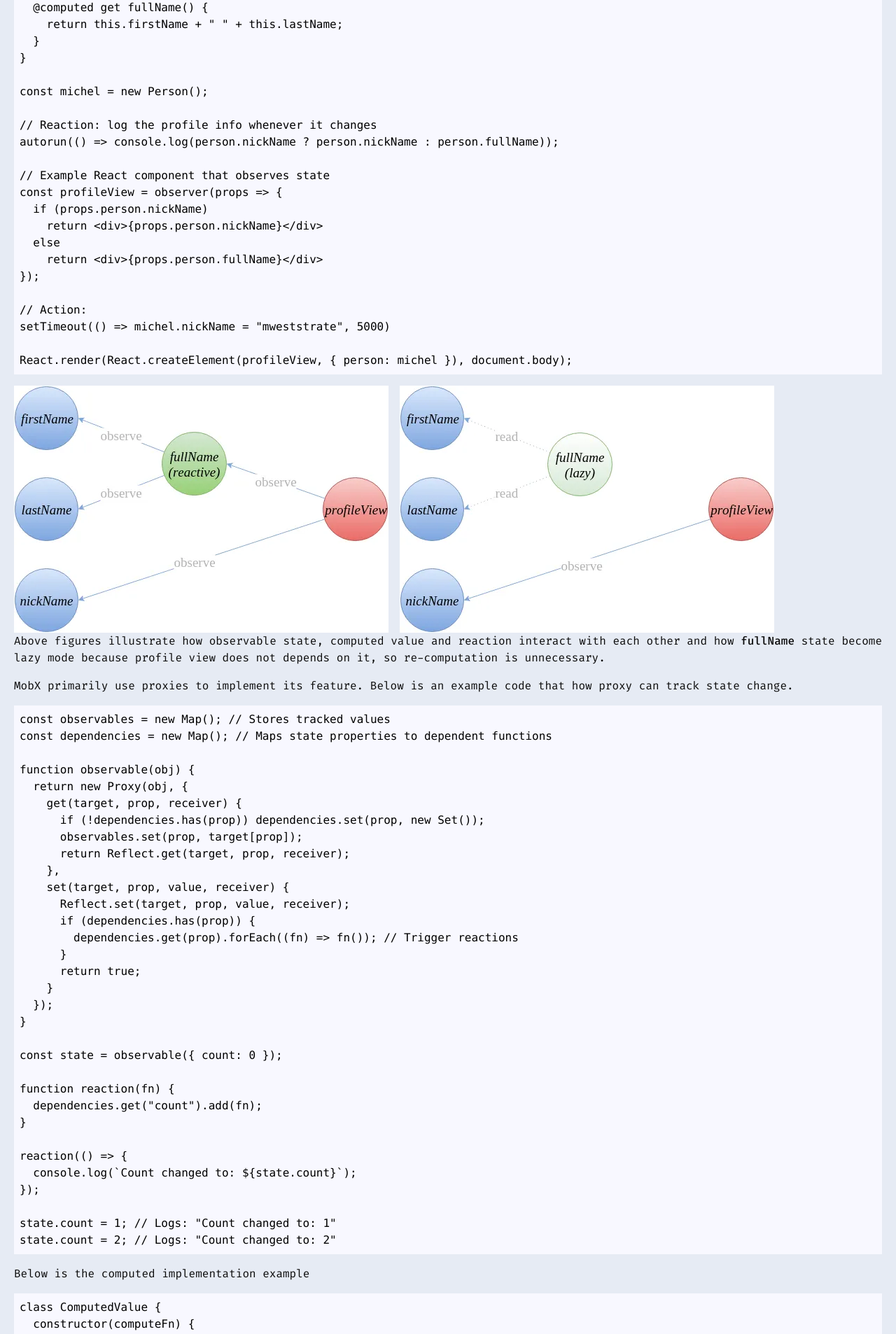
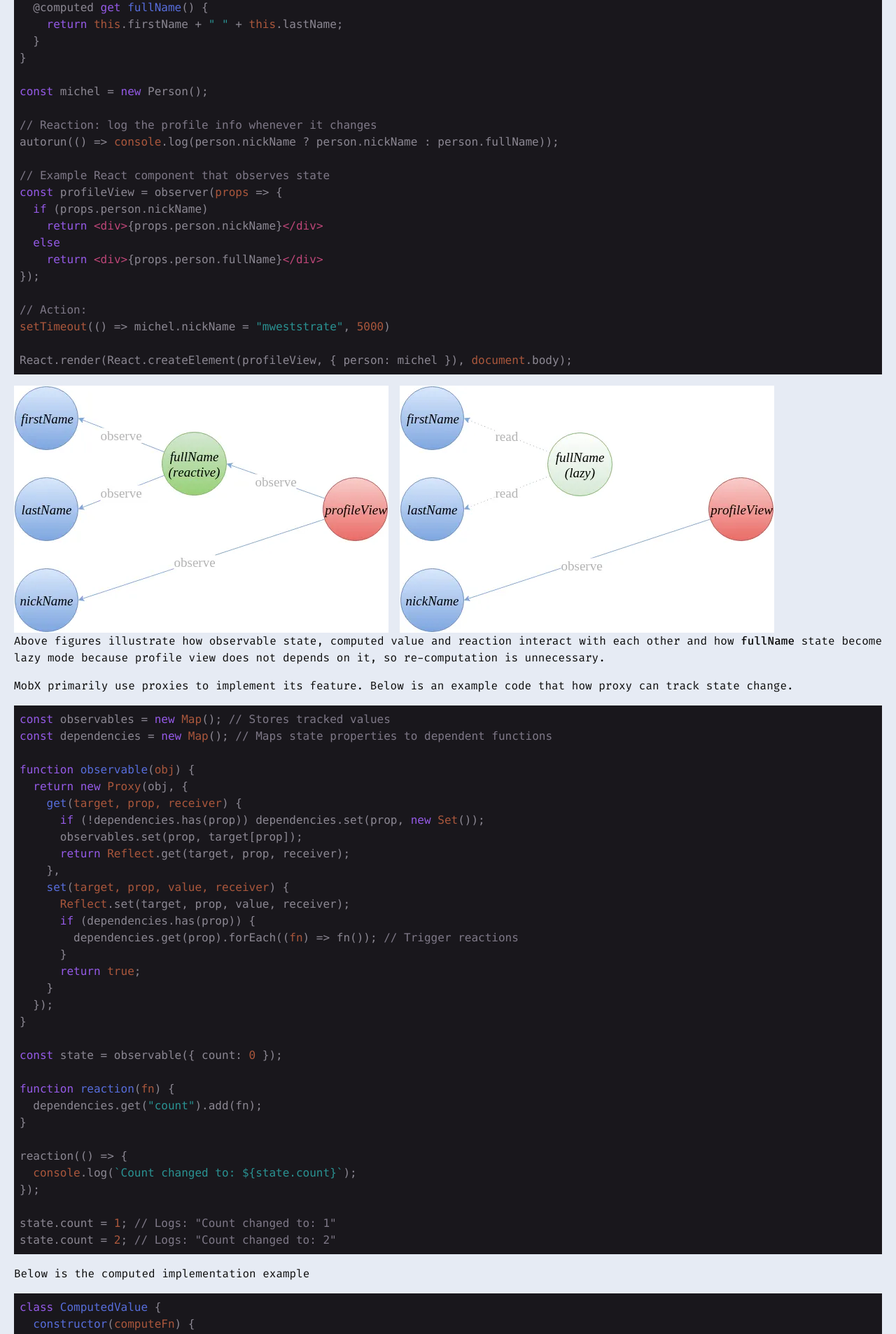
Before and after one commit to phamhongphuc1999/my-next-app, a Next.js app: page /state-management/mobx in a window 1280 px wide. Shown: the part 1160-3066 px from the top of the page at 70% size. Built offline with nearby package versions, Linux system fonts and the light colour scheme; what better-react-mathjax would draw is missing.

Commit message:
fix: code color

```diff
--- a/src/components/box/CodeBlock.tsx
+++ b/src/components/box/CodeBlock.tsx
@@ -1,12 +1,15 @@
-import { Prism as SyntaxHighlighter, SyntaxHighlighterProps } from 'react-syntax-highlighter';
-import { docco } from 'react-syntax-highlighter/dist/esm/styles/hljs';
+import SyntaxHighlighter from 'react-syntax-highlighter';
+import { atelierCaveDark } from 'react-syntax-highlighter/dist/esm/styles/hljs';
 
-export default function CodeBlock(
-  props: Omit<SyntaxHighlighterProps, 'children'> & { code: string }
-) {
+interface Props {
+  code: string;
+  language?: 'react' | 'javascript';
+}
+
+export default function CodeBlock({ code, language }: Props) {
   return (
-    <SyntaxHighlighter style={docco} {...props}>
-      {props.code}
+    <SyntaxHighlighter style={atelierCaveDark} language={language}>
+      {code}
     </SyntaxHighlighter>
   );
 }
--- a/src/views/state-management-page/MobXPage.tsx
+++ b/src/views/state-management-page/MobXPage.tsx
@@ -85,7 +85,7 @@ export default function MobXPage() {
         </Dialog>
       </AppArticle>
       <AppArticle>
-        <CodeBlock code={Code1} />
+        <CodeBlock language="javascript" code={Code1} />
       </AppArticle>
       <div className="flex flex-wrap items-center gap-[1rem]">
         <Image src={MobXFlowExampleImg} alt="mob-flow-example" />
@@ -101,11 +101,11 @@ export default function MobXPage() {
         can track state change.
       </AppArticle>
       <AppArticle>
-        <CodeBlock code={ProxyImplement} />
+        <CodeBlock code={ProxyImplement} language="javascript" />
       </AppArticle>
       <AppArticle>Below is the computed implementation example</AppArticle>
       <AppArticle>
-        <CodeBlock code={ComputedImplement} />
+        <CodeBlock code={ComputedImplement} language="javascript" />
       </AppArticle>
     </div>
   );
```
